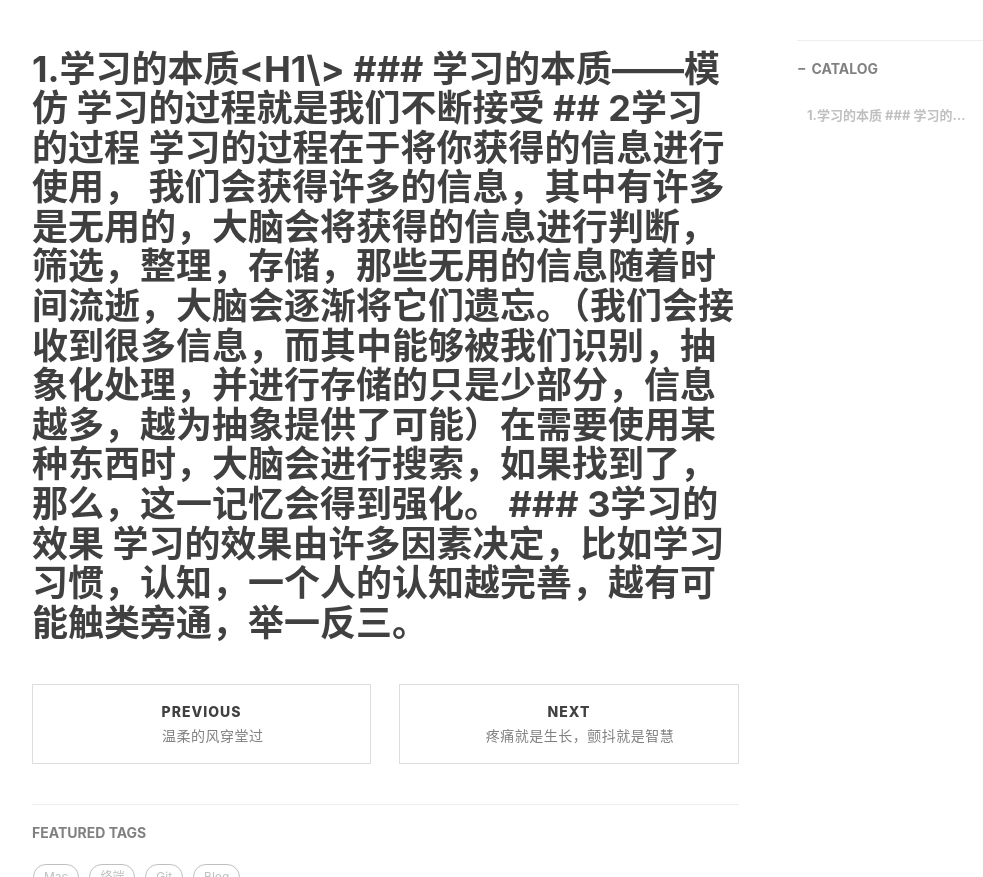
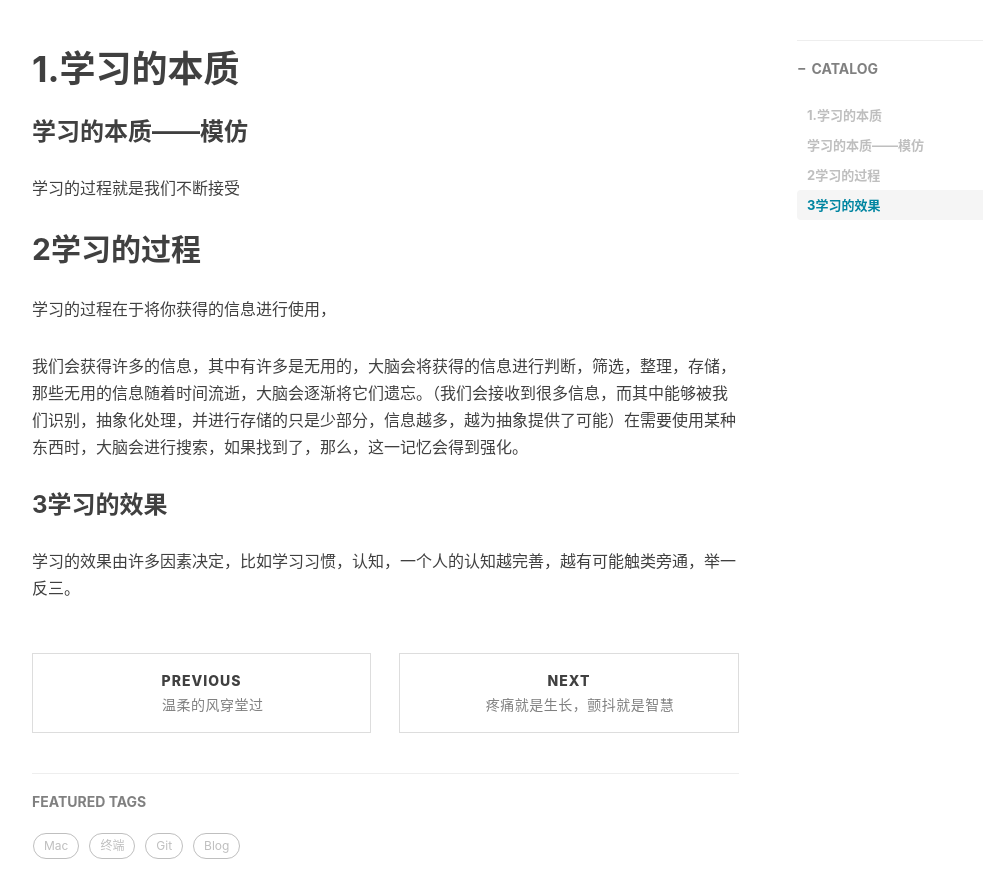
Before and after one commit to fengyeluojinmengweiting/fengyeluojinmengweiting.github.io, a Jekyll site: the page built from _posts/2017-08-26-学习那些事.md, in a window 1280 px wide and 1400 px high. Shown: the part 523-1400 px from the top of the window, without its empty margins (233-1216 px from the left). Built offline with Jekyll 4.4.1, drawn with Linux system fonts in a browser that asks for light colours; nearby versions of some CDN libraries; comment, search, counter and statistics services are not loaded.

Commit message:
Update 2017-08-26-学习那些事.md

```diff
--- a/_posts/2017-08-26-学习那些事.md
+++ b/_posts/2017-08-26-学习那些事.md
@@ -9,7 +9,7 @@ catalog: true
 tags:
     - Blog
 ---
-<H1> 1.学习的本质<H1\>
+<H1> 1.学习的本质</H1>
 
 ### 学习的本质——模仿
 
```
